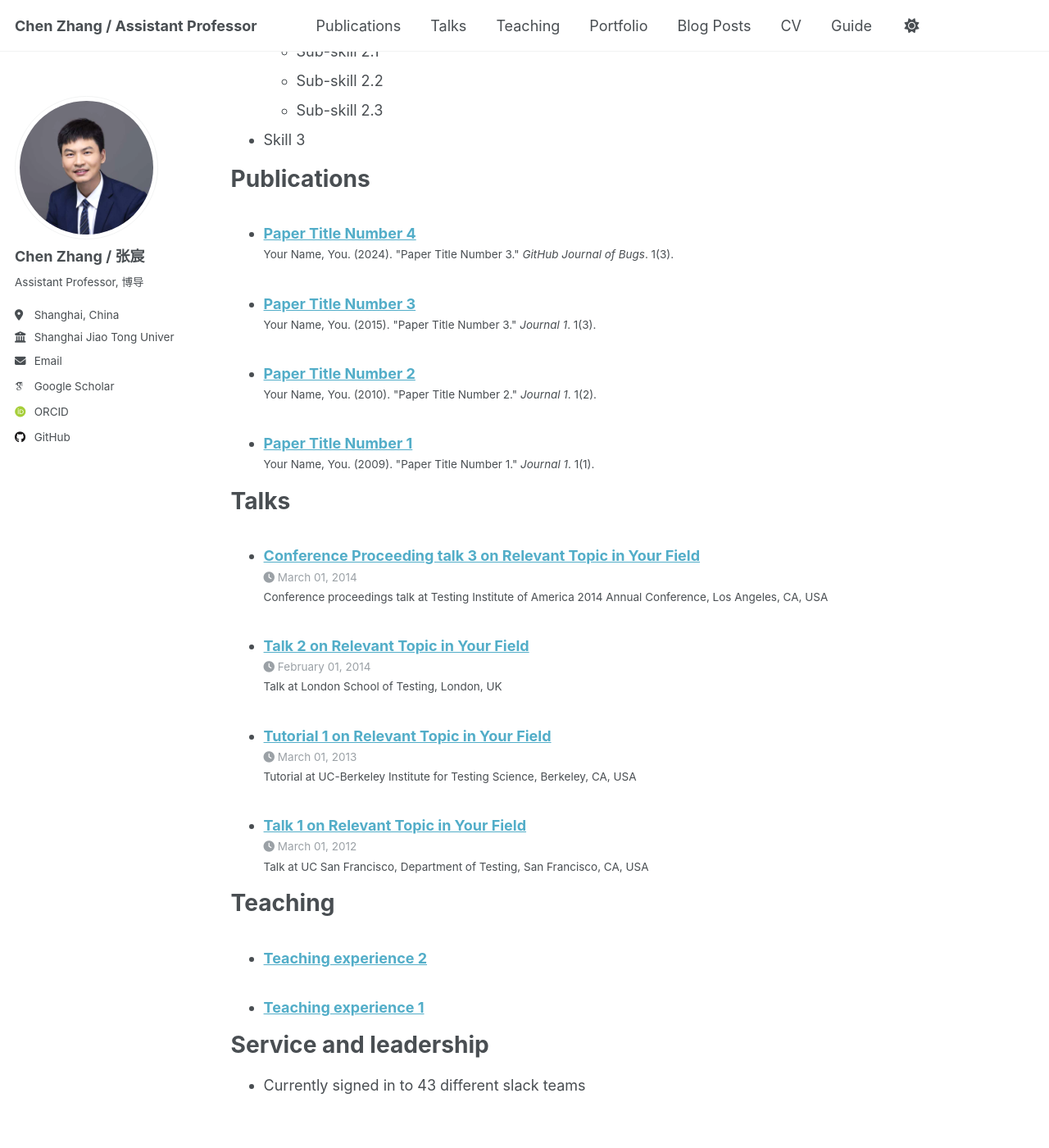
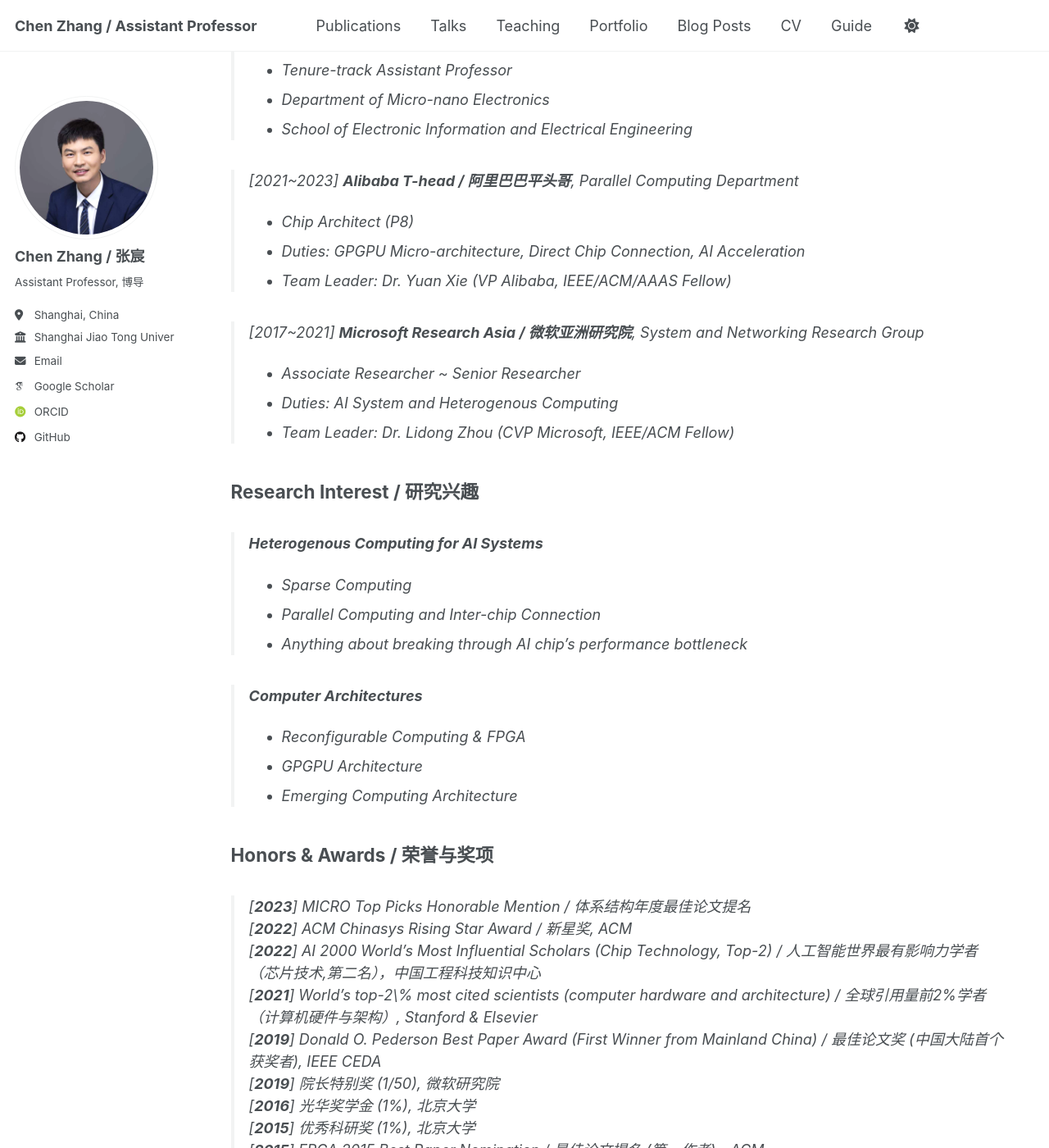
Before and after one commit to chenzhangsjtu/chenzhangsjtu.github.io, a Jekyll site: the page built from _pages/cv.md, in a window 1280 px wide and 1400 px high, scrolled down 878 px. Shown: the whole window at 82% size. Built offline with Jekyll 4.4.1, drawn with Linux system fonts in a browser that asks for light colours; some web fonts are replaced; some of the changed text lies outside the part shown.

Commit message:
update publication

```diff
--- a/_pages/cv.md
+++ b/_pages/cv.md
@@ -9,56 +9,97 @@
 
 {% include base_path %}
 
-Education
-======
-* Ph.D in Version Control Theory, GitHub University, 2018 (expected)
-* M.S. in Jekyll, GitHub University, 2014
-* B.S. in GitHub, GitHub University, 2012
+## Education / 教育
 
-Work experience
-======
-* Spring 2024: Academic Pages Collaborator
-  * GitHub University
-  * Duties includes: Updates and improvements to template
-  * Supervisor: The Users
+>[2012~2017] **Ph.D / 博士, Peking University / 北京大学**
+>  * Computer System and Architecture
+>  * Supervisor 1: [Prof. Jason Cong](https://vast.cs.ucla.edu/people/faculty/jason-cong) (Distinguished Visiting Professor until 2020)
+>  * Supervisor 2: [Prof. Guangyu Sun](https://ic.pku.edu.cn/szdw/zzjs/sjzdhyjsxtx1/sgy/index.htm)
+>  * [Alunimi Website](https://ceca.pku.edu.cn/people/alumni_postgrad/class2017g/1206149.htm)
 
-* Fall 2015: Research Assistant
-  * GitHub University
-  * Duties included: Merging pull requests
-  * Supervisor: Professor Hub
 
-* Summer 2015: Research Assistant
-  * GitHub University
-  * Duties included: Tagging issues
-  * Supervisor: Professor Git
+>[2015~2016] **Visiting Scholar / 访问学者, University of California, Los Angeles / 加州大学洛杉矶分校**
+>  * Computer Science
+>  * Supervisor: [Prof. Jason Cong](https://vast.cs.ucla.edu/people/faculty/jason-cong)
+>    * National Academy of Engineering, National Academy of Inventors, IEEE/ACM Fellow
+>  * [Alunimi Website](https://vast.cs.ucla.edu/people/alumni/chen-zhang)
 
-Skills
-======
-* Skill 1
-* Skill 2
-  * Sub-skill 2.1
-  * Sub-skill 2.2
-  * Sub-skill 2.3
-* Skill 3
+>[2008~2012] **B.S. / 学士, University of Electronic Science and Technology of China / 电子科技大学**
+>  * Department of Micro-electronics
+>  * Honored Graduation
 
+## Work Experience / 工作经历
+
+>[2023~Present] **Shanghai Jiao Tong University / 上海交通大学**
+>  * Tenure-track Assistant Professor
+>  * Department of Micro-nano Electronics
+>  * School of Electronic Information and Electrical Engineering
+
+>[2021~2023] **Alibaba T-head / 阿里巴巴平头哥**, Parallel Computing Department
+>  * Chip Architect (P8)
+>  * Duties: GPGPU Micro-architecture, Direct Chip Connection, AI Acceleration
+>  * Team Leader: Dr. Yuan Xie (VP Alibaba, IEEE/ACM/AAAS Fellow)
+
+>[2017~2021] **Microsoft Research Asia / 微软亚洲研究院**, System and Networking Research Group
+>  * Associate Researcher ~ Senior Researcher
+>  * Duties: AI System and Heterogenous Computing
+>  * Team Leader: Dr. Lidong Zhou (CVP Microsoft, IEEE/ACM Fellow)
+
+## Research Interest / 研究兴趣
+
+>**Heterogenous Computing for AI Systems**
+>  * Sparse Computing
+>  * Parallel Computing and Inter-chip Connection
+>  * Anything about breaking through AI chip's performance bottleneck
+
+>**Computer Architectures**
+>  * Reconfigurable Computing & FPGA
+>  * GPGPU Architecture
+>  * Emerging Computing Architecture
+
+<!--
 Publications
 ======
-  <ul>{% for post in site.publications reversed %}
+  <ul>{% for post in site.publications %}
     {% include archive-single-cv.html %}
   {% endfor %}</ul>
 
 Talks
 ======
-  <ul>{% for post in site.talks reversed %}
-    {% include archive-single-talk-cv.html  %}
+  <ul>{% for post in site.talks %}
+    {% include archive-single-talk-cv.html %}
   {% endfor %}</ul>
 
 Teaching
 ======
-  <ul>{% for post in site.teaching reversed %}
+  <ul>{% for post in site.teaching %}
     {% include archive-single-cv.html %}
   {% endfor %}</ul>
 
-Service and leadership
-======
-* Currently signed in to 43 different slack teams
+-->
+
+## Honors & Awards / 荣誉与奖项
+
+>  [**2023**] MICRO Top Picks Honorable Mention / 体系结构年度最佳论文提名
+>  [**2022**] ACM Chinasys Rising Star Award / 新星奖, ACM
+>  [**2022**] AI 2000 World's Most Influential Scholars (Chip Technology, Top-2) / 人工智能世界最有影响力学者（芯片技术,第二名），中国工程科技知识中心
+>  [**2021**] World's top-2\% most cited scientists (computer hardware and architecture) / 全球引用量前2%学者（计算机硬件与架构）, Stanford & Elsevier
+>  [**2019**] Donald O. Pederson Best Paper Award (First Winner from Mainland China) / 最佳论文奖 (中国大陆首个获奖者), IEEE CEDA
+>  [**2019**] 院长特别奖 (1/50), 微软研究院
+>  [**2016**] 光华奖学金 (1%), 北京大学
+>  [**2015**] 优秀科研奖 (1%), 北京大学
+>  [**2015**] FPGA 2015 Best Paper Nomination / 最佳论文提名 (第一作者)，ACM
+
+## Academic Service / 学术服务
+
+>  * Served as Chairs at academic events:
+>     * Program Chair: Chinasys/SIGOPS, TURC (图灵大会) 2023
+>  * Served as PC Member at conferences:
+>     * NeurIPS/AAAI/CVPR
+>  * Serve as members at academic & society organizations:
+>     * Member of BAAI
+>     * Member of CCF TCARCH and TCICD
+>  * Serve as a reviewer at Transactions / Journals:
+>     * TECS (ACM Transactions on Embedded Computing Systems)
+>     * TCC (IEEE Transactions on Cloud Computing)
+>     * T-CAD (IEEE Transactions on Computer-Aided Design of Integrated Circuits and Systems)
--- /dev/null
+++ b/_pages/publications.md
@@ -0,0 +1,121 @@
+---
+layout: archive
+title: "Publications / 出版物"
+permalink: /publications/
+author_profile: true
+---
+
+## Journal Paper
+
+### T1. Caffeine: Toward uniformed representation and acceleration for deep convolutional neural networks
+*  *Chen Zhang*, Guangyu Sun, Zhenman Fang, Peipei Zhou, Peichen Pan, Jason Cong
+* IEEE Transactions on Computer-Aided Design of Integrated Circuits and Systems (T-CAD 2018) 【[PDF](https://chenzhangsjtu.github.io//files/TCAD-2018.pdf)】
+* Citation: 600
+* Award: **2017~2019 Donald O. Pederson Best Paper Award**
+* Keyword: Convolutional Neural Network, FPGA, Design Automation, Caffe, SDAccel
+
+
+## Conference Paper
+
+### C20. OliVe: Accelerating Large Language Models via Hardware-friendly Outlier-Victim Pair Quantization
+* Cong Guo, Jiaming Tang, Weiming Hu, Jingwen Leng, *Chen Zhang*, Fan Yang, Yunxin Liu, Minyi Guo, Yuhao Zhu
+* Proceedings of the 50th Annual International Symposium on Computer Architecture (ISCA 2023)【[PDF](https://chenzhangsjtu.github.io//files/2023-ISCA.pdf)】
+
+### C19. Nesting Forward Automatic Differentiation for Memory-Efficient Deep Neural Network Training
+* Cong Guo, Yuxian Qiu, Jingwen Leng, *Chen Zhang*, Ying Cao, Quanlu Zhang, Yunxin Liu, Fan Yang, Minyi Guo
+* 2022 IEEE 40th International Conference on Computer Design (ICCD 2022)【[PDF](https://chenzhangsjtu.github.io//files/2022-ICCD.pdf)】
+
+### C18. Ant: Exploiting adaptive numerical data type for low-bit deep neural network quantization
+* Cong Guo, *Chen Zhang*, Jingwen Leng, Zihan Liu, Fan Yang, Yunxin Liu, Minyi Guo, Yuhao Zhu
+* Proceedings of the 55th IEEE/ACM International Symposium on Microarchitecture (MICRO 2022)【[PDF](https://chenzhangsjtu.github.io//files/2022-MICRO.pdf)】
+* Award: **MICRO 2023 Top Picks Honorable Mention**
+* Keywords: AI acceleration, Tensor Core, Quantization
+
+### C17. SQuant: On-the-fly data-free quantization via diagonal hessian approximation
+* Cong Guo, Yuxian Qiu, Jingwen Leng, Xiaotian Gao, *Chen Zhang*, Yunxin Liu, Fan Yang, Yuhao Zhu, Minyi Guo
+* International Conference on Learning (ICLR 2022) 【[PDF](https://chenzhangsjtu.github.io//files/2022-ICLR.pdf)】
+
+### C16. Dual-side sparse tensor core
+* Yang Wang, *Chen Zhang*, Zhiqiang Xie, Cong Guo, Yunxin Liu, Jingwen Leng
+* 2021 ACM/IEEE 48th Annual International Symposium on Computer Architecture (ISCA 2021)【[PDF](https://chenzhangsjtu.github.io//files/2021-ISCA.pdf)】
+* Keywords: GPGPU, Sparse Tensor Core, AI acceleration
+
+### C15. Boosting mobile CNN inference through semantic memory
+* Yun Li, *Chen Zhang*, Shihao Han, Li Lyna Zhang, Baoqun Yin, Yunxin Liu, Mengwei Xu
+* Proceedings of the 29th ACM International Conference on Multimedia (Multimedia 2021)【[PDF](https://chenzhangsjtu.github.io//files/2021-ACMMultimedia.pdf)】【[Web](https://mp.weixin.qq.com/s/Lk3Y3rH8NuQwUbdagNOE6Q)】
+
+### C14. Scylla: Qoe-aware continuous mobile vision with fpga-based dynamic deep neural network reconfiguration
+* Shuang Jiang, Zhiyao Ma, Xiao Zeng, Chenren Xu, Mi Zhang, *Chen Zhang*, Yunxin Liu
+* Proceedings of the 2022 IEEE Conference on Computer Communications (INFOCOM 2020)【[PDF](https://chenzhangsjtu.github.io//files/2020-INFOCOM.pdf)】
+
+### C13. Ladabert: Lightweight adaptation of bert through hybrid model compression
+* Yihuan Mao, Yujing Wang, Chufan Wu, *Chen Zhang*, Yang Wang, Yaming Yang, Quanlu Zhang, Yunhai Tong, Jing Bai
+* Proceedings of the 28th International Conference on Computational Linguistics (COLING 2020)【[PDF](https://chenzhangsjtu.github.io//files/2020-COLING.pdf)】
+
+### C12. Live video analytics with FPGA-based smart cameras
+* Shang Wang, *Chen Zhang*, Yuanchao Shu, Yunxin Liu
+* Proceedings of the 2019 Workshop on Hot Topics in Video Analytics and Intelligent Edges (HotEdges 2019)【[PDF](https://chenzhangsjtu.github.io//files/2019-HotEdge.pdf)】
+
+### C11. Efficient and effective sparse LSTM on FPGA with bank-balanced sparsity
+* Shijie Cao, *Chen Zhang*, Zhuliang Yao, Wencong Xiao, Lanshun Nie, Dechen Zhan, Yunxin Liu, Ming Wu, Lintao Zhang
+* Proceedings of the 2019 ACM/SIGDA International Symposium on Field-Programmable Gate Arrays (FPGA 2019) 【[PDF](https://chenzhangsjtu.github.io//files/2019-FPGA.pdf)】
+* Industrial Impact: **Used by NVIDIA Sparse Tensor Core (Ampere and Hopper Architecture)**
+* Keyword: Sparse Neural Network, Acceleration, FPGA
+
+### C10. Balanced sparsity for efficient dnn inference on gpu
+* Zhuliang Yao, Shijie Cao, Wencong Xiao, Chen Zhang, Lanshun Nie
+* Proceedings of the AAAI conference on artificial intelligence (AAAI 2019) 【[PDF](https://chenzhangsjtu.github.io//files/2019-AAAI.pdf)】
+* Industrial Impact: **Used by NVIDIA Sparse Tensor Core (Ampere and Hopper Architecture)**
+* Keyword: Sparse Neural Network, Acceleration, GPGPU
+
+### C9. Seernet: Predicting convolutional neural network feature-map sparsity through low-bit quantization
+* Shijie Cao, Lingxiao Ma, Wencong Xiao, *Chen Zhang*, Yunxin Liu, Lintao Zhang, Lanshun Nie, Zhi Yang
+* Proceedings of the IEEE/CVF Conference on Computer Vision and Pattern Recognition (CVPR 2019) 【[PDF](https://chenzhangsjtu.github.io//files/2019-CVPR.pdf)】
+
+### C8. Best-effort FPGA programming: A few steps can go a long way
+* Jason Cong, Zhenman Fang, Yuchen Hao, Peng Wei, Cody Hao Yu, *Chen Zhang*, Peipei Zhou
+* arXiv preprint arXiv:1807.01340 (2018)
+
+### C7. Using data compression for optimizing FPGA-based convolutional neural network accelerators
+* Yijin Guan, Ningyi Xu, *Chen Zhang*, Zhihang Yuan, Jason Cong
+* International workshop on advanced parallel processing technologies (2017)
+
+### C6. Energy-efficient CNN implementation on a deeply pipelined FPGA cluster
+* *Chen Zhang*, Di Wu, Jiayu Sun, Guangyu Sun, Guojie Luo, Jason Con
+* Proceedings of the 2016 International Symposium on Low Power Electronics and Design (ISLPED 2016) 【[PDF](https://chenzhangsjtu.github.io//files/2016-ISLPED.pdf)】
+
+### C5. Caffeine: Toward uniformed representation and acceleration for deep convolutional neural networks
+* *Chen Zhang*, Zhenman Fang, Peipei Zhou, Peichen Pan, Jason Cong
+* Proceedings of the 35th International Conference on Computer-Aided Design (ICCAD 2016) 【[PDF](https://chenzhangsjtu.github.io//files/2016-ICCAD.pdf)】
+
+### C4. Optimizing FPGA-based accelerator design for deep convolutional neural networks
+* *Chen Zhang*, Peng Li, Guangyu Sun, Yijin Guan, Bingjun Xiao, Jason Cong, "
+* Proceedings of the 2015 ACM/SIGDA international symposium on field-programmable gate arrays (FPGA 2015)【[PDF](https://chenzhangsjtu.github.io//files/2015-FPGA.pdf)】
+* Citation: 2218 (As of 2023, **Top-1** citation in 29 year FPGA conference history)
+* Award: **FPGA-2015 Best Paper Nomination**
+* Keyword: Convolutional Neural Network, FPGA, Acceleration, Roofline Model
+
+### C3. An efficient design and implementation of LSM-tree based key-value store on open-channel SSD
+* Peng Wang, Guangyu Sun, Song Jiang, Jian Ouyang, Shiding Lin, *Chen Zhang*, Jason Cong
+* Proceedings of the Ninth European Conference on Computer Systems (EuroSys 2014)【[PDF](https://chenzhangsjtu.github.io//files/2014-Eurosys.pdf)】
+
+### C2. Memory partitioning for multidimensional arrays in high-level synthesis
+* Yuxin Wang, Peng Li, Peng Zhang, *Chen Zhang*, Jason Cong
+* Proceedings of the 50th Annual Design Automation Conference (DAC 2013)【[PDF](https://chenzhangsjtu.github.io//files/2013-DAC.pdf)】
+
+### C1. Automatic multidimensional memory partitioning for FPGA-based accelerators
+* Yuxin Wang, Peng Li, Peng Zhang, *Chen Zhang*, Jason Cong
+* Proceedings of the ACM/SIGDA international symposium on Field programmable gate arrays (FPGA 2013)
+
+<!-- the following thing is used to link the markdown file in /publications/ folder
+
+{% if author.googlescholar %}
+  You can also find my articles on <u><a href="{{author.googlescholar}}">my Google Scholar profile</a>.</u>
+{% endif %}
+
+{% include base_path %}
+
+{% for post in site.publications reversed %}
+  {% include archive-single.html %}
+{% endfor %}
+-->
```
Also changed, not shown: other parts of _pages/cv.md (+1 -1 lines), 1 other file.
